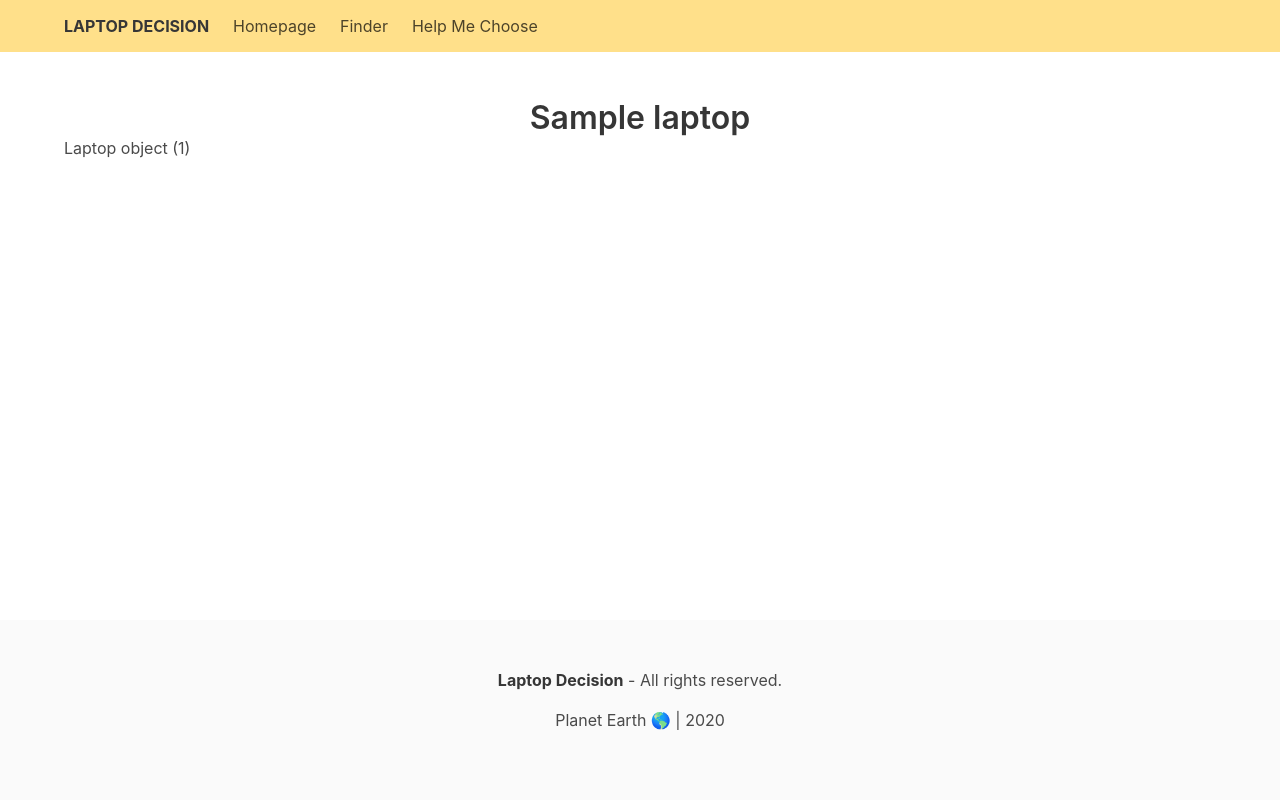
After one commit to bonasunu/laptopdecision, a Django app: a page that uses lapdec/app/templates/app/laptop.html in a window 1280 px wide. The commit adds this page. Run offline with Django 3.2, Linux system fonts and the light colour scheme; tables that the repository leaves empty hold one stand-in row (values such as "Sample post"); some libraries are stand-ins or nearby versions.

Commit message:
adding slug for cleaner url

```diff
--- a/lapdec/app/templates/app/finder.html
+++ b/lapdec/app/templates/app/finder.html
@@ -48,7 +48,7 @@ Finder
                         <tr>
                             <td>
                                 <p>
-                                    <a class="title is-6">
+                                    <a class="title is-6" href="{{ item.slug }}" target="_blank">
                                         {{ item.brand }} - {{ item.item_name }}
                                     </a>
                                 </p>
--- a/lapdec/app/templates/app/index.html
+++ b/lapdec/app/templates/app/index.html
@@ -49,7 +49,7 @@ Laptop Decision
                             <tr>
                                 <td>
                                     <p class="has-text-centered">
-                                        <a class="title is-5">
+                                        <a class="title is-5" href="{{ item.slug }}">
                                             {{ item.brand }} - {{ item.item_name }} {{ item.headline }}
                                         </a>
                                     </p>
@@ -70,7 +70,7 @@ Laptop Decision
                             <tr>
                                 <td>
                                     <p>
-                                        <a class="title is-6">
+                                        <a class="title is-6" href="{{ item.slug }}">
                                             {{ item.brand }} - {{ item.item_name }}
                                         </a>
                                     </p>
--- /dev/null
+++ b/lapdec/app/templates/app/laptop.html
@@ -0,0 +1,15 @@
+{% extends 'app/base.html' %}
+{% load widget_tweaks %}
+
+{% block title %}
+Laptop
+{% endblock %}
+
+{% block body %}
+<section class="section">
+    <div class="container">
+        <h1 class="title has-text-centered">{{ laptop.item_name}}</h1>
+        {{ laptop }}
+    </div>
+</section>
+{% endblock %}
--- a/lapdec/app/urls.py
+++ b/lapdec/app/urls.py
@@ -4,5 +4,6 @@ from . import views
 urlpatterns = [
     path('', views.index, name='home'),
     path('finder', views.finder, name='finder'),
-    path('help-me-choose', views.help, name='help'),
+    path('help-me-choose', views.help_me_choose, name='help'),
+    path('<slug:slug>', views.laptop),
 ]
--- a/lapdec/app/views.py
+++ b/lapdec/app/views.py
@@ -1,6 +1,7 @@
 from django.shortcuts import render
 from .models import Laptop
 from .filters import LaptopFilter
+from django.views.generic import ListView, DetailView
 
 # Create your views here.
 def index(request):
@@ -25,5 +26,17 @@ def finder(request):
 
     return render(request, 'app/finder.html', context)
 
-def help(request):
+def help_me_choose(request):
     return render(request, 'app/help-me-choose.html')
+
+def laptop(request, slug):
+    try:
+      laptop = Laptop.objects.get(slug=slug)
+    except Laptop.DoesNotExist:
+      raise Http404("Laptop does not exist")
+
+    context = {
+      "laptop": laptop,
+    }
+
+    return render(request, "app/laptop.html", context)
```
